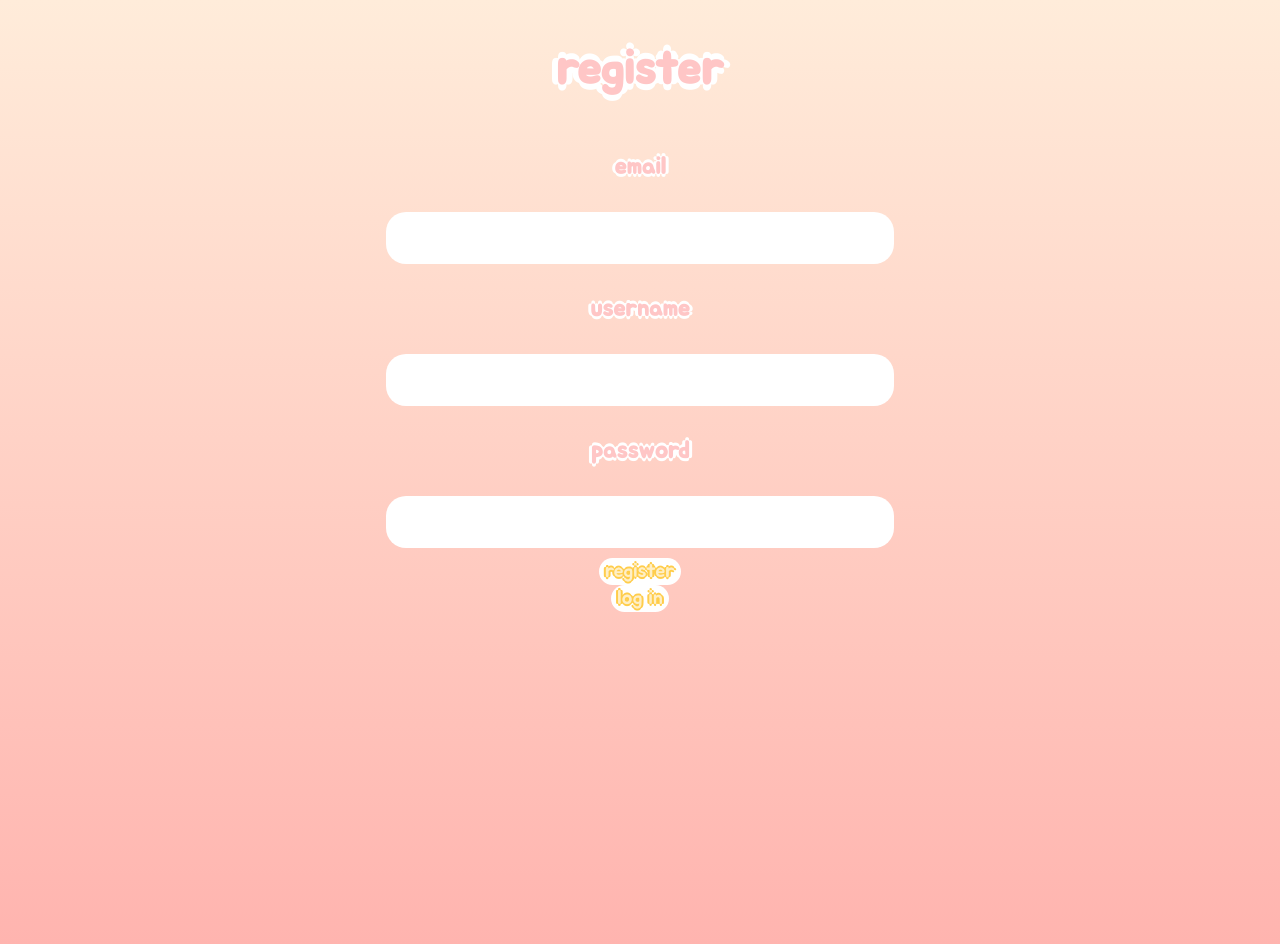
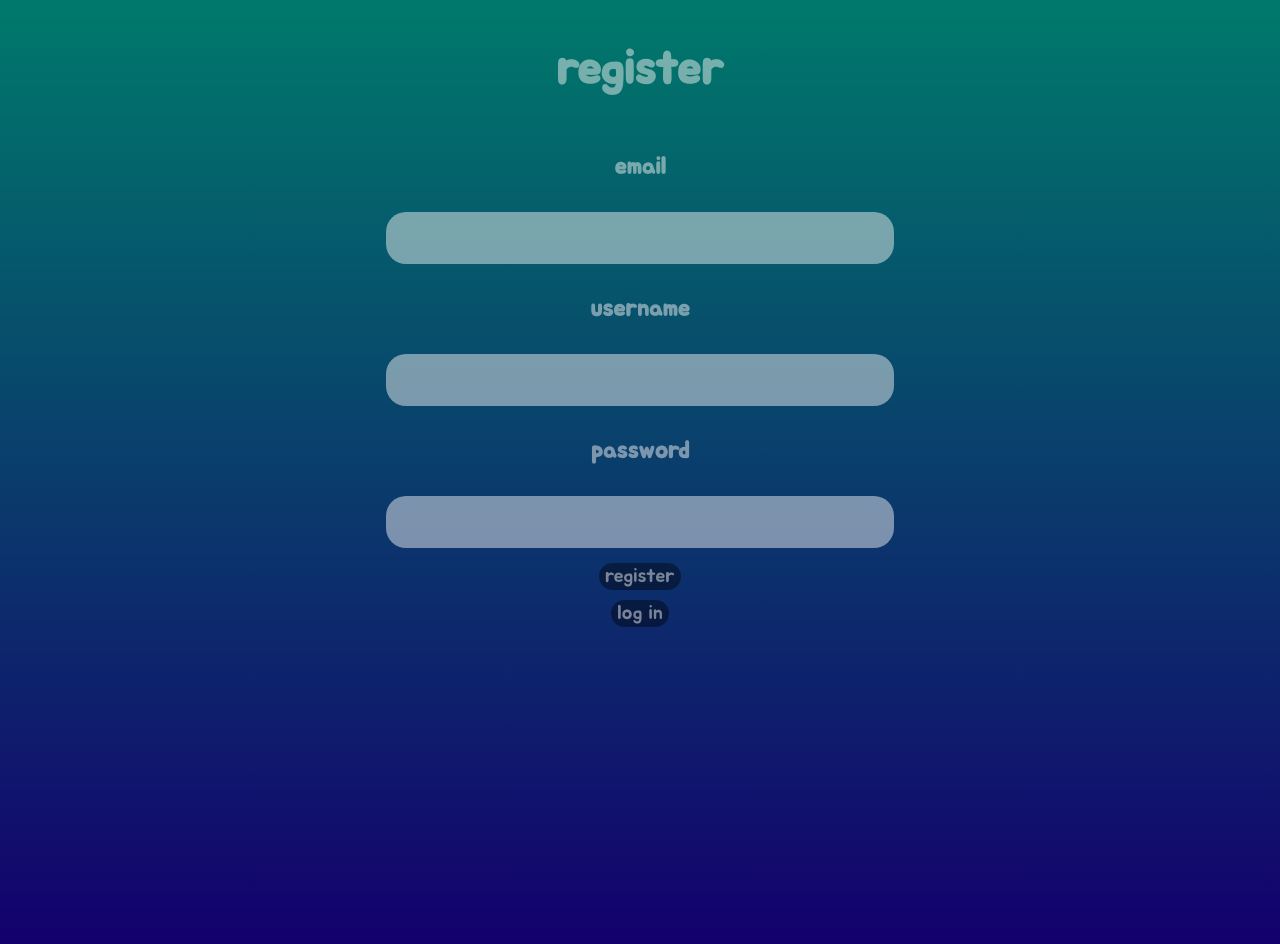
Before and after one commit to shtekxr/qmessenger, a FastAPI app: page /register in a window 1280 px wide. Run offline with FastAPI, Linux system fonts and the light colour scheme; parts of the project's set-up code (start-up, migrations or seed data) failed here and were passed over.

Commit message:
some visual

```diff
--- a/static/css/style.css
+++ b/static/css/style.css
@@ -5,7 +5,8 @@
 body {
     font-family: 'Jua', sans-serif;
     /* background: linear-gradient(to bottom, #FFECDA, #FFB4AF); */
-    background-image: linear-gradient(to bottom, #FFECDA, #FFB4AF);
+    background-color: #000000;
+    background-image: linear-gradient(rgba(0, 152, 134, 0.8), rgba(24, 0, 136, 0.8));
     background-repeat: no-repeat;
     height: 100vh;
     /*margin: 10px 0;*/
@@ -40,37 +41,28 @@ form {
 h1 {
     display: flex;
     justify-content: center;
-    color: #FFC6C6;
+    color: rgba(238, 238, 238, 0.5);
     font-size: 300%;
-
-    text-shadow:
-    6px 0 0 white, /*right */
-    0 6px 0 white, /*top */
-    -6px 0 0 white, /*left */
-    0 -6px 0 white; /*bottom */
 }
 
 h2 {
     display: flex;
     justify-content: center;
-    color: #FFC6C6;
+    color: rgba(238, 238, 238, 0.5);
     font-size: 150%;
 
-    text-shadow:
-    3px 0 0 white, /*right */
-    0 3px 0 white, /*top */
-    -3px 0 0 white, /*left */
-    0 -3px 0 white; /*bottom */
 }
 
 input {
     font-family: 'Jua', sans-serif;
+    color: #EEEEEE;
     font-size: 200%;
     text-align: center;
     margin: 10px 0;
     width: 50%;
     height: 10%;
-    border: white;
+    background-color: rgba(0, 0, 0, 0.4);
+    border: black;
     border-radius: 20px;
 }
 
@@ -86,19 +78,13 @@ button {
 
     appearance: button;
     backface-visibility: hidden;
-    background-color: white;
+    background-color: rgba(0, 0, 0, 0.4);
     border-radius: 17px;
-    border-width: 0;
+    border: rgb(0, 0, 0);
+    margin: 5px;
     box-sizing: border-box;
-    color: #FFEFC6;
+    color: rgba(238, 238, 238, 0.5);
 
-
-
-    text-shadow:
-    2px 0 0 #FFCD4B, /*right */
-    0 2px 0 #FFCD4B, /*top */
-    -2px 0 0 #FFCD4B, /*left */
-    0 -2px 0 #FFCD4B; /*bottom */
 
     cursor: pointer;
     font-family: 'Jua', sans-serif;
@@ -226,7 +209,7 @@ button {
     margin-right: auto;
     width: 50%;
     height: 50px;
-    background-color: white;
+    background-color: rgba(238, 238, 238, 0.5);
     border-radius: 20px;
 }
 
--- a/static/js/chat.js
+++ b/static/js/chat.js
@@ -1,7 +1,7 @@
 const url = window.location.href;
 const chatID = url.match(/\/chats\/(\d+)/)[1];
-const ws = new WebSocket(`wss://rizem.ru/chats/${chatID}/ws`);
-// const ws = new WebSocket(`ws://localhost/chats/${chatID}/ws`);
+// const ws = new WebSocket(`wss://rizem.ru/chats/${chatID}/ws`);
+const ws = new WebSocket(`ws://localhost/chats/${chatID}/ws`);
 
 
 
--- a/templates/chat.html
+++ b/templates/chat.html
@@ -47,7 +47,7 @@
         <form action="" onsubmit="sendMessage(event)">
             <div class="input-container">
                 <input type="text" id="messageText" autocomplete="off"/>
-                <button>^</button>
+                <button>⬆️</button>
             </div>
         </form>
 <script src="/static/js/chat.js"></script>
```
Also changed, not shown: other parts of static/css/style.css (+17 -13 lines), src/chat/router.py (+20 -19 lines).
